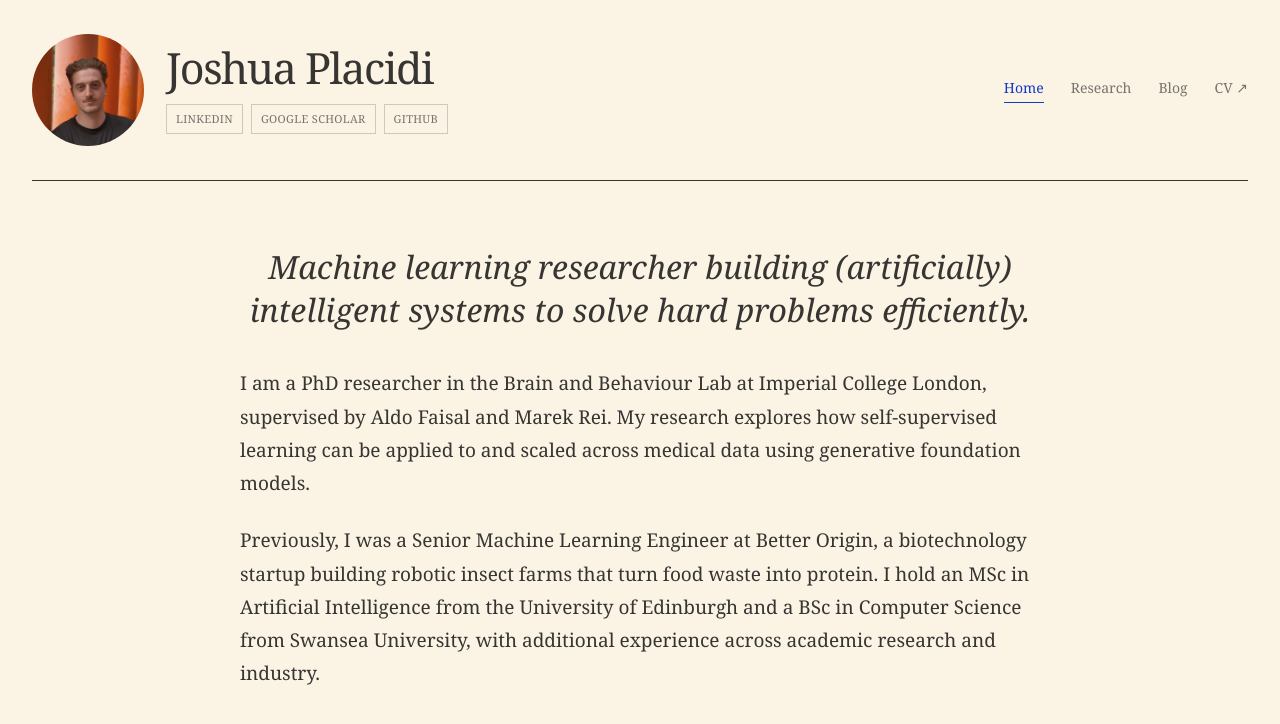
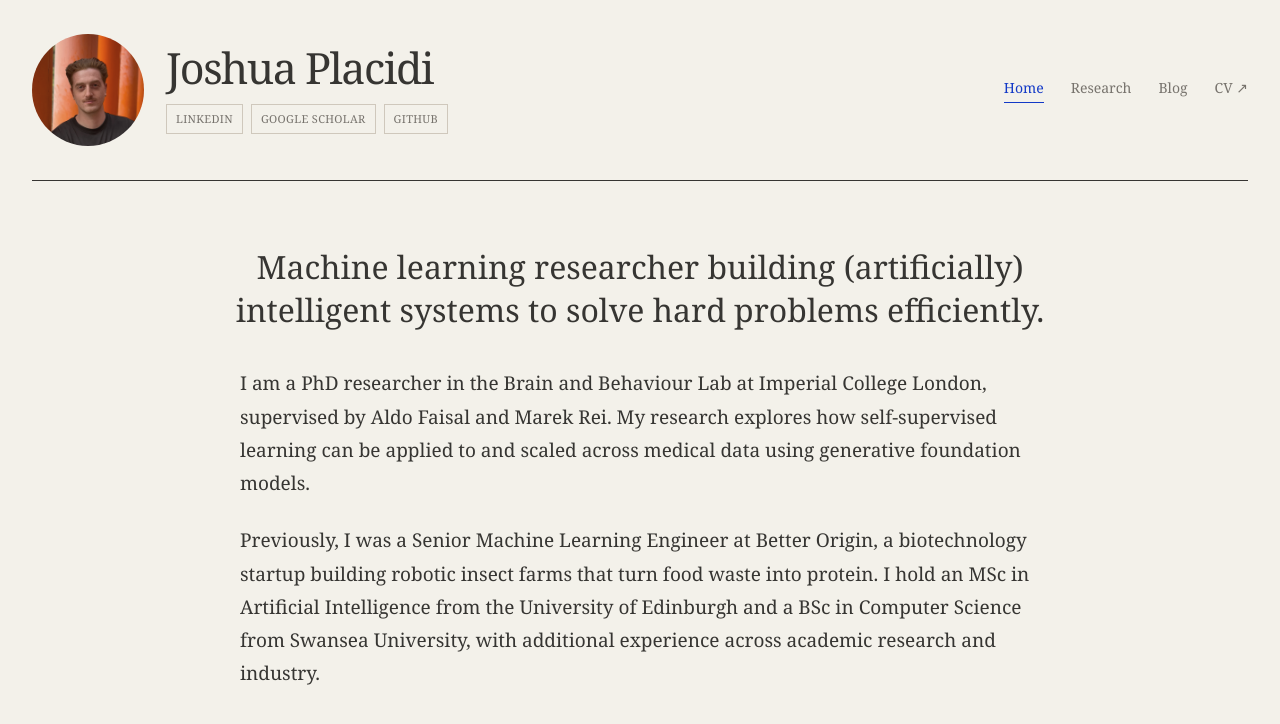
Before and after one commit to JoshuaPlacidi/JoshuaPlacidi.github.io, a React (Vite) app: page / in a window 1280 px wide. Shown: the top 724 px of the page. Built offline with nearby package versions, Linux system fonts and the light colour scheme.

Commit message:
Refine background and headings

```diff
--- a/app/globals.css
+++ b/app/globals.css
@@ -1,7 +1,7 @@
 @import "tailwindcss";
 
 :root {
-  --paper: #fbf3e4;
+  --paper: #f3f1ea;
   --ink: #363532;
   --muted: #77736d;
   --line: #cfc8bc;
@@ -91,7 +91,7 @@ h1 {
   margin: 0;
   max-width: 820px;
   font-size: clamp(24px, 2.5vw, 32px);
-  font-style: italic;
+  font-style: normal;
   font-weight: 400;
   line-height: 1.35;
   text-align: center;
```
